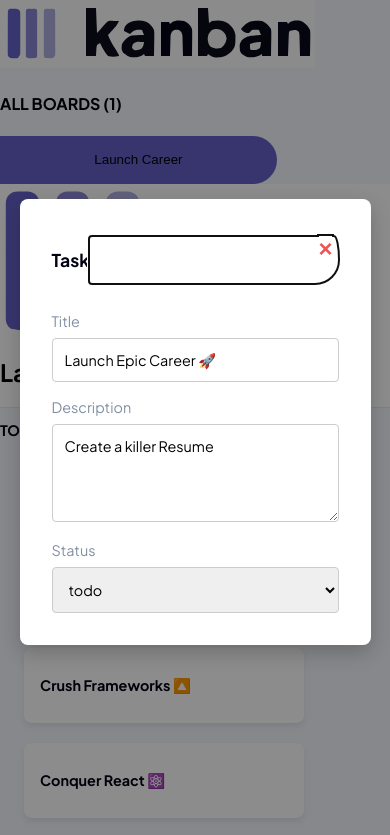
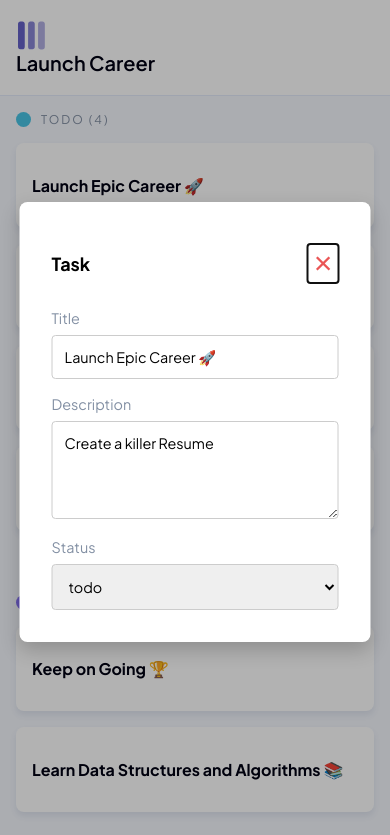
Before and after one commit to P-ule-P/PUGPUL25129_fto2502_Group-B2_Pugisho-Pule_JSL05, a plain HTML site: page index.html in a window 390 px wide. Both pictures are taken after a click on the item "Launch Epic Career 🚀". Shown: the top 835 px of the page. Drawn offline with Linux system fonts and the light colour scheme.

Commit message:
updated css to fit the html, added more responsive rulesets

```diff
--- a/styles.css
+++ b/styles.css
@@ -1,195 +1,248 @@
-/* ---------------Global--------------- */
+/* ========================
+   Global & Variables
+======================== */
+:root {
+  --primary-color: #ffffff;
+  --secondary-color: #f4f7fd;
+  --primary-font-color: #000112;
+  --secondary-font-color: #828fa3;
+  --primary-box-shadow: 0 4px 6px rgba(54, 78, 126, 0.1015);
+  --primary-radius: 8px;
+}
+
 * {
   box-sizing: border-box;
 }
 
 body {
-  font-family: Plus Jakarta Sans, sans-serif;
-}
-/* ---------------Typography--------------- */
-h1 {
-  font-weight: 700;
-  font-size: 1.4rem;
-  line-height: 100%;
-  letter-spacing: 0em;
-  color: #000112;
+  font-family: "Plus Jakarta Sans", sans-serif;
+  font-size: 1rem;
+  margin: 0;
+  min-height: 100vh;
+  background-color: var(--secondary-color);
+  display: flex;
+  flex-direction: row;
 }
 
-h6 {
-  font-weight: 700;
-  font-size: 0.75rem;
-  line-height: 100%;
-  letter-spacing: 0.15em;
-  color: #828fa3;
+/* ========================
+   Sidebar
+======================== */
+.side-bar {
+  display: flex;
+  flex-direction: column;
+  width: 300px;
+  background-color: var(--primary-color);
+  border-right: 1px solid #e4ebfa;
+  height: 100vh;
+  padding: 2rem 1rem;
 }
 
-p {
-  font-weight: 700;
-  font-size: 0.9rem;
-  line-height: 100%;
-  letter-spacing: 0em;
-  color: #000112;
+#side-logo-div {
+  margin-bottom: 2rem;
+  display: flex;
+  justify-content: flex-start;
 }
 
-#button-text {
-  color: #ffffff;
-  text-align: center;
+#logo {
+  width: 100%;
+  max-width: 150px;
 }
 
-a {
-  color: #000112;
-  transition: color 0.3s ease-in-out;
-  text-decoration: none;
+.boards-nav-links-div {
+  display: flex;
+  flex-direction: column;
+  gap: 1rem;
 }
 
-/* ---------------Layout--------------- */
-body,
-html {
-  height: 100vh;
-  background-color: #f4f7fd;
+h4 {
+  font-size: 0.75rem;
+  letter-spacing: 0.125rem;
+  color: var(--secondary-font-color);
 }
 
-body {
-  margin: 0;
-  display: grid;
-  grid-template-columns: 22% 21% 21% 21% 15%;
-  grid-template-rows: 10vh auto;
-  grid-template-areas:
-    "nav header header header header"
-    "nav section1 section2 section3 section";
+.board-btn {
+  background-color: #635fc7;
+  color: #fff;
+  border: none;
+  border-radius: 0 100px 100px 0;
+  height: 48px;
+  width: 100%;
+  max-width: 276px;
+  font-size: 0.9375rem;
+  font-weight: bold;
+  cursor: pointer;
+  display: flex;
+  align-items: center;
+  gap: 10px;
+  padding-left: 1.5rem;
 }
 
-nav {
-  grid-area: nav;
-  border-right: 1px solid #e4ebfa;
-  background-color: #ffffff;
-}
-
-header {
-  grid-area: header;
-  border-bottom: 1px solid #e4ebfa;
-  background-color: #ffffff;
+/* ========================
+   Layout
+======================== */
+.layout {
+  display: flex;
   width: 100%;
 }
 
-section {
-  background-color: #f4f7fd;
+#layout {
+  flex: 1;
+  display: flex;
+  flex-direction: column;
+  overflow-x: hidden;
 }
 
-section:nth-of-type(1) {
-  grid-area: section1;
+/* ========================
+   Header
+======================== */
+header {
+  display: flex;
+  justify-content: space-between;
+  align-items: center;
+  height: 96px;
+  padding: 0 2rem;
+  background-color: var(--primary-color);
+  color: var(--primary-font-color);
+  border-bottom: 1px solid #e4ebfa;
 }
 
-section:nth-of-type(2) {
-  grid-area: section2;
+.logo-mobile {
+  display: none;
 }
 
-section:nth-of-type(3) {
-  grid-area: section3;
+#header-board-name {
+  font-size: 1.875rem;
+  font-weight: 600;
+  margin: 0;
 }
 
-.logo {
-  width: clamp(8rem, 9.5vw, 12rem);
-  height: auto;
-  margin: 2rem 0 0.5rem 2rem;
+/* ========================
+   Columns
+======================== */
+.container {
+  display: flex;
+  flex-direction: column;
+  padding: 2rem;
 }
 
-.nav-item {
-  margin-left: 2rem;
+.card-column-main {
+  display: grid;
+  grid-template-columns: repeat(auto-fit, minmax(280px, 1fr));
+  gap: 2rem;
 }
 
-button {
-  width: 90%;
-  max-width: 17.3rem;
-  height: 3rem;
-  background: #635fc7;
-  border: #635fc7;
-  border-radius: 0 6.3rem 6.3rem 0;
+.column-div {
+  display: flex;
+  flex-direction: column;
 }
 
-@media screen and (min-width: 668px) {
-  .mobile-only-logo {
-    display: none;
-  }
+.column-head-div {
+  display: flex;
+  align-items: center;
+  gap: 10px;
 }
 
-h1 {
-  width: auto;
-  height: auto;
-  margin: 1rem;
-  display: flex;
-  justify-content: start;
-  align-items: center;
+.columnHeader {
+  font-size: 0.75rem;
+  letter-spacing: 0.125rem;
+  color: var(--secondary-font-color);
+  margin: 0;
 }
 
-.task-todo,
-.task-doing,
-.task-done {
-  margin-left: 1.5rem;
+.dot {
+  height: 15px;
+  width: 15px;
+  border-radius: 50%;
+  display: inline-block;
 }
 
-.status-todo,
-.status-doing,
-.status-done {
-  display: inline-block;
-  width: 0.9rem;
-  height: 0.9rem;
-  border-radius: 50%;
-  margin-right: 0.75rem;
-}
-
-.status-todo {
+#todo-dot {
   background-color: #49c4e5;
 }
 
-.status-doing {
+#doing-dot {
   background-color: #8471f2;
 }
 
-.status-done {
-  background-color: #67e2ae;
+#done-dot {
+  background-color: #219c90;
 }
 
-ul {
-  list-style-type: none;
+/* ========================
+   Tasks
+======================== */
+.tasks-container {
+  list-style: none;
   padding: 0;
+  margin-top: 1rem;
 }
 
-li {
-  margin: 1.25rem 0;
+.tasks-container li {
+  background-color: var(--primary-color);
+  color: var(--primary-font-color);
+  border-radius: 0.5rem;
+  box-shadow: var(--primary-box-shadow);
+  margin-bottom: 1rem;
   padding: 1rem;
-  background-color: #ffffff;
-  width: 90%;
-  max-width: 17.5rem;
-  min-height: 3.75rem;
-  border-radius: 0.5rem;
-  box-shadow: 0 4px 6px 0 rgba(54, 78, 126, 0.1015);
-  display: flex;
-  justify-content: start;
-  align-items: center;
+  font-weight: bold;
+  cursor: pointer;
 }
 
-a:hover,
-a:focus {
-  color: blue;
+/* ========================
+   Modal
+======================== */
+dialog {
+  position: fixed;
+  border: none;
+  padding: 0;
+  margin: 0;
+  background: none;
 }
 
-/*--------------- Task Modal ---------------*/
-.task-dialog {
+#taskModal::backdrop {
+  background: rgba(0, 0, 0, 0.3);
+}
+
+#taskModal {
+  position: fixed;
+  top: 50%;
+  left: 50%;
+  transform: translate(-50%, -50%);
   border: none;
   border-radius: 8px;
+  width: 90%;
+  max-width: 600px;
   padding: 2rem;
-  width: 90%;
-  max-width: 28rem;
+  background-color: #fff;
   box-shadow: 0 8px 20px rgba(0, 0, 0, 0.2);
-  font-family: Plus Jakarta Sans, sans-serif;
+  z-index: 1000;
+}
+
+.modal-header {
+  display: flex;
+  justify-content: space-between;
+  align-items: center;
+  margin-bottom: 1rem;
+}
+
+.modal-title {
+  font-size: 1.125rem;
+  font-weight: bold;
+}
+
+.close-btn {
+  background: none;
+  border: none;
+  font-size: 2rem;
+  color: #ea5555;
+  cursor: pointer;
 }
 
 .task-form label {
   display: block;
   margin-top: 1rem;
   font-size: 0.9rem;
-  color: #828fa3;
+  color: var(--secondary-font-color);
 }
 
 .task-form input,
@@ -205,77 +258,38 @@ a:focus {
   resize: vertical;
 }
 
-.modal-header {
-  display: flex;
-  justify-content: space-between;
-  align-items: center;
-  margin-bottom: 1rem;
-  padding-bottom: 0.5rem;
-  width: 100%;
-}
-
-.modal-header h2 {
-  font-size: 1rem;
-}
-
-.modal-title {
-  font-size: 1.1rem;
-  font-weight: 700;
-  color: #000112;
-}
-
-.close-btn {
-  display: flex;
-  justify-content: end;
-  background: none;
-  border: none;
-  font-size: 1.5rem;
-  color: #ea5555;
-  cursor: pointer;
-  font-weight: bold;
-  line-height: 1;
-}
-
-#taskModal::backdrop {
-  background: rgba(0, 0, 0, 0.45);
-}
-
-/*--------------- Mobile (375px - 667px) --------------- */
-@media screen and (min-width: 375px) and (max-width: 667px) {
-  body {
-    margin: 0;
-    display: grid;
-    grid-template-columns: 100%;
-    grid-template-rows: repeat(auto, 4);
-    grid-template-areas:
-      "header"
-      "section1"
-      "section2"
-      "section3";
-  }
-
-  nav {
+/* ========================
+   Responsive Styles
+======================== */
+@media screen and (max-width: 1023px) {
+  .side-bar {
     display: none;
   }
 
-  .mobile-only-logo {
-    width: 1.5em;
-    height: 1.6em;
-    top: 1.25em;
-    left: 1em;
-    border-radius: 0.125em;
-    margin: 1.25em 0.5em 1.2em 0;
-    display: flex;
-    justify-content: start;
-    align-items: center;
+  .logo-mobile {
+    display: block;
+    width: 30px;
+    height: 30px;
+    margin-right: 10px;
   }
 
-  h1 {
-    width: 9.9em;
-    height: 1.4em;
-    white-space: nowrap;
-    display: flex;
-    justify-content: start;
-    align-items: center;
+  .container {
+    padding: 1rem;
+  }
+
+  header {
+    padding: 0 1rem;
+  }
+
+  #header-board-name {
+    font-size: 1.25rem;
+  }
+
+  .card-column-main {
+    grid-template-columns: repeat(auto-fit, minmax(220px, 1fr));
+  }
+
+  .task-dialog {
+    max-width: 90%;
   }
 }
```
Also changed, not shown: scripts.js (+0 -49 lines).
